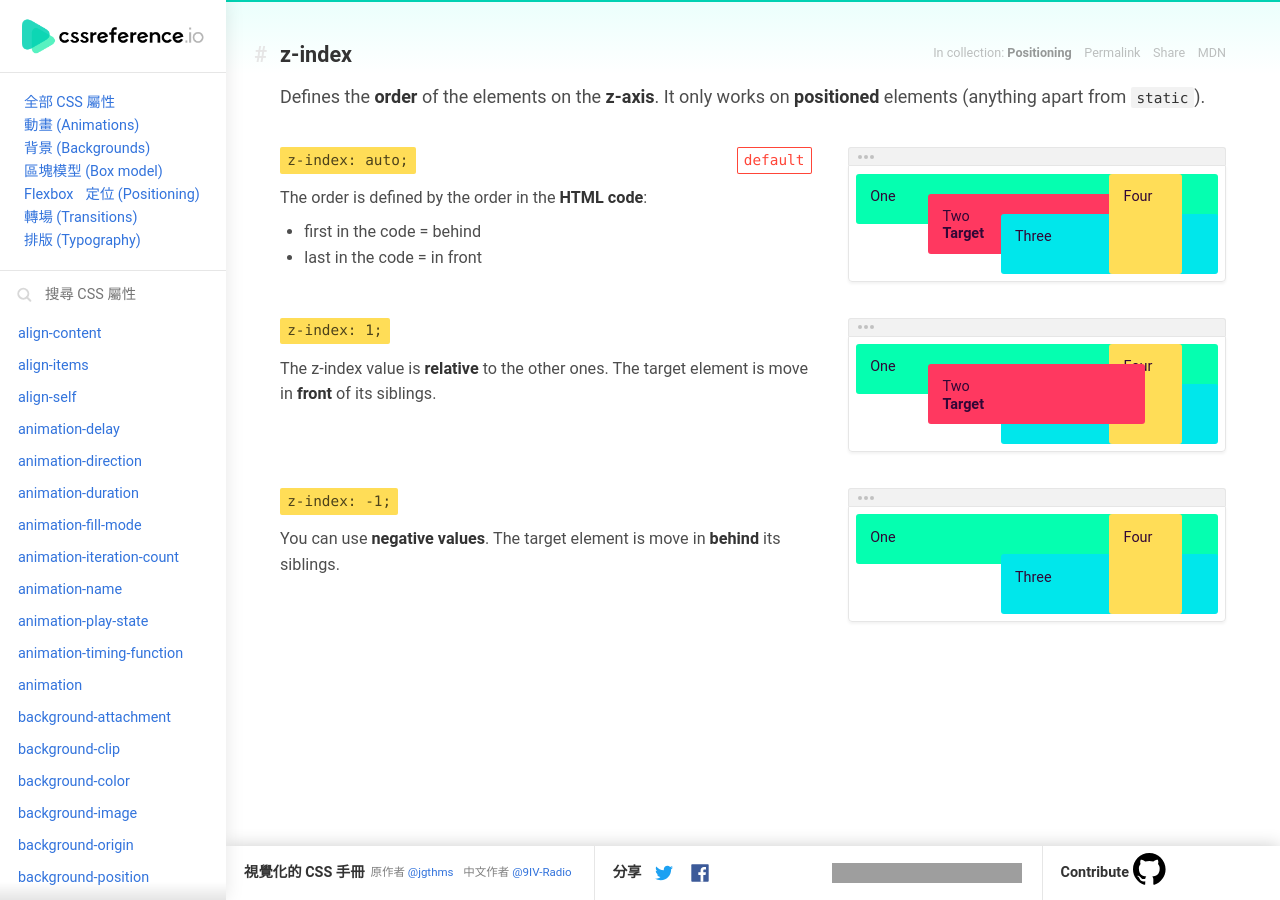
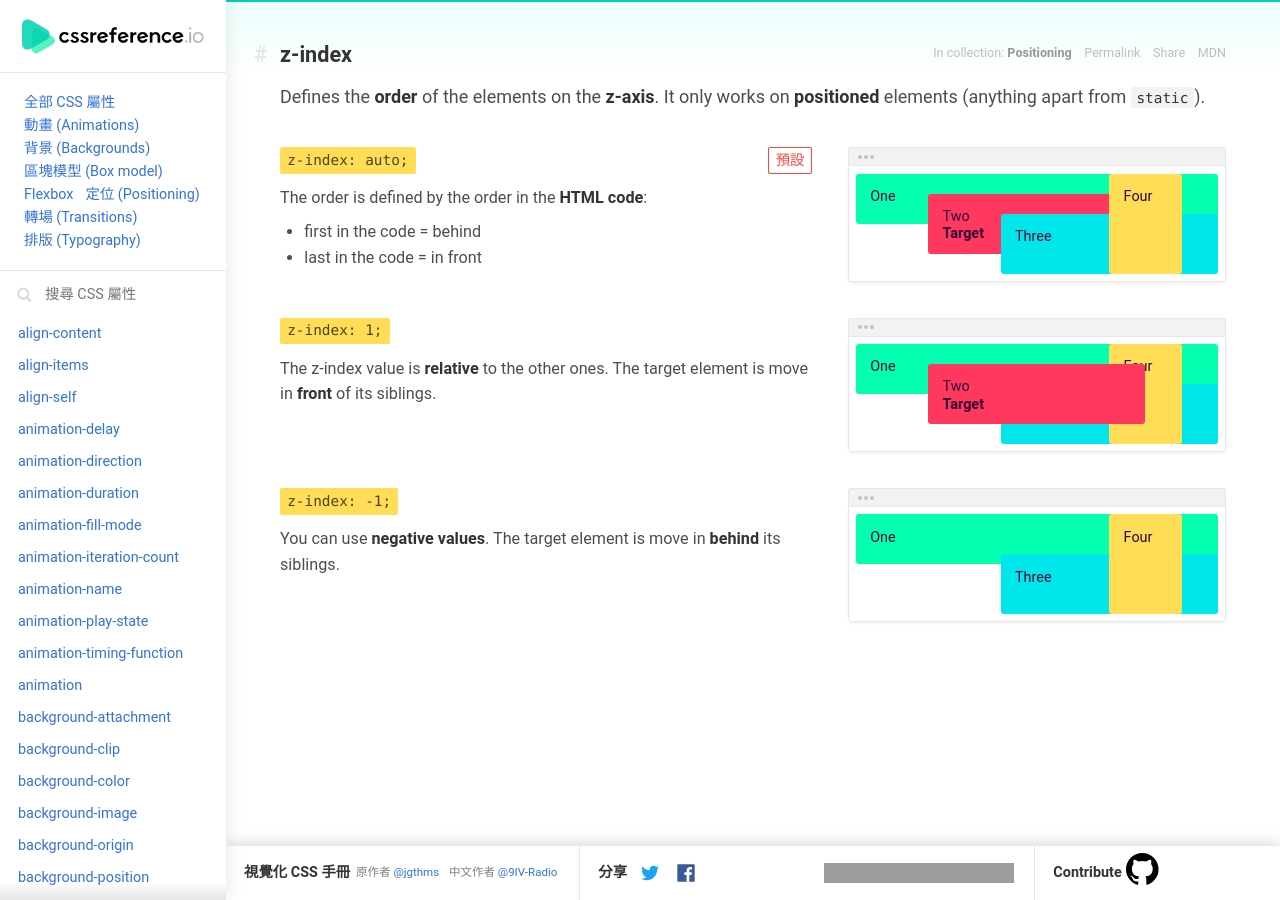
Before and after one commit to code-fitness-gym/css-reference_zh-hant-tw, a Jekyll site: the page built from property/z-index/index.html, in a window 1280 px wide. Built offline with Jekyll 4.4.1, drawn with Linux system fonts in a browser that asks for light colours; grey boxes are pictures that could not be loaded.

Commit message:
update text

```diff
--- a/_config.local.yml
+++ b/_config.local.yml
@@ -1,5 +1,5 @@
 title: CSS Reference ( 中文 )
-subtitle: "視覺化的 CSS 手冊"
+subtitle: "視覺化 CSS 手冊"
 description: "CSS Reference 整理最常使用到的 CSS 屬性，以動畫方式展示屬性效果"
 share: "CSS Reference：整理最常使用到的 CSS 屬性，以動畫方式展示屬性效果"
 url: http://localhost:4000
--- a/_config.yml
+++ b/_config.yml
@@ -1,5 +1,5 @@
 title: CSS Reference ( 中文 )
-subtitle: "視覺化的 CSS 手冊"
+subtitle: "視覺化 CSS 手冊"
 description: "CSS Reference 整理最常使用到的 CSS 屬性，以動畫方式展示屬性效果"
 share: "CSS Reference：整理最常使用到的 CSS 屬性，以動畫方式展示屬性效果"
 url: https://9IV-Radio.github.io/css-reference_zh-hant-tw
--- a/property/z-index/index.html
+++ b/property/z-index/index.html
@@ -32,7 +32,7 @@ property_name: z-index
     <section class="example">
       <header class="example-header">
         <p class="example-name">
-            <code class="example-default" data-tooltip="This is the property's default value">default</code>
+            <code class="example-default" data-tooltip="屬性的預設值">預設</code>
 
 
           <code class="example-value" data-tooltip="Click to copy" data-clipboard-text="z-index: auto;">z-index: auto;</code>
```
Also changed, not shown: README.md.
